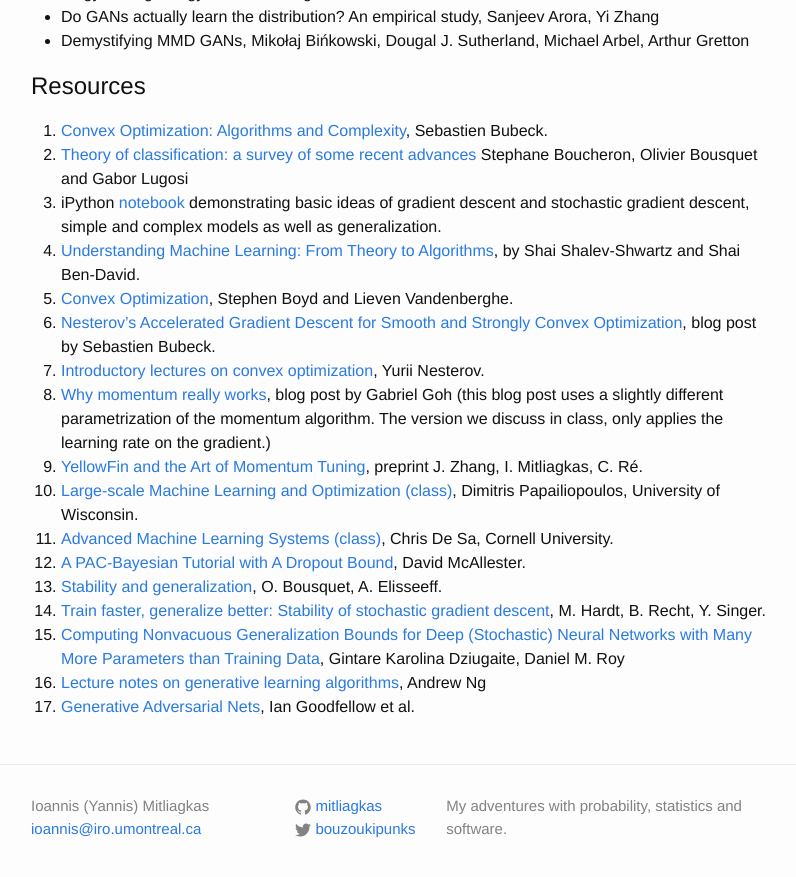
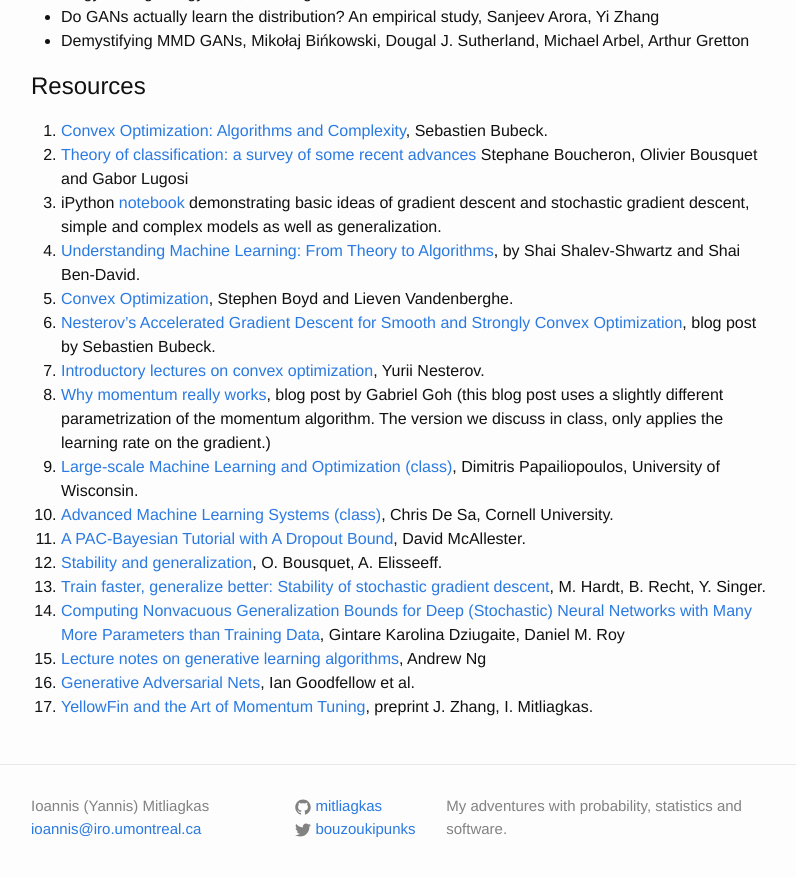
Before and after one commit to mitliagkas/mitliagkas.github.io, a Jekyll site: the page built from dl-theory-class.md, in a window 1280 px wide and 900 px high, scrolled down 3700 px. Shown: the top 877 px of the window, without its empty margins (239-1035 px from the left). Built offline with Jekyll 4.4.1, drawn with Linux system fonts in a browser that asks for light colours; some of the changed lines change nothing that is shown.

Commit message:
Update papers

```diff
--- a/dl-theory-class.md
+++ b/dl-theory-class.md
@@ -207,7 +207,6 @@
 6. [Nesterov's Accelerated Gradient Descent for Smooth and Strongly Convex Optimization](https://blogs.princeton.edu/imabandit/2014/03/06/nesterovs-accelerated-gradient-descent-for-smooth-and-strongly-convex-optimization/), blog post by Sebastien Bubeck.
 7. [Introductory lectures on convex optimization](https://www.google.ca/url?sa=t&rct=j&q=&esrc=s&source=web&cd=1&ved=0ahUKEwjhs8Xc4-DYAhVRbK0KHYL4C1wQFgguMAA&url=http%3A%2F%2Fciteseerx.ist.psu.edu%2Fviewdoc%2Fdownload%3Fdoi%3D10.1.1.693.855%26rep%3Drep1%26type%3Dpdf&usg=AOvVaw3mGbk6W45sbV8b1rgS_DRV), Yurii Nesterov.
 8. [Why momentum really works](https://distill.pub/2017/momentum/), blog post by Gabriel Goh (this blog post uses a slightly different parametrization of the momentum algorithm. The version we discuss in class, only applies the learning rate on the gradient.)
-9. [YellowFin and the Art of Momentum Tuning](papers/yellowfin2017.pdf), preprint J. Zhang, I. Mitliagkas, C. Ré.
 10. [Large-scale Machine Learning and Optimization (class)](http://papail.io/901), Dimitris Papailiopoulos, University of Wisconsin.
 11. [Advanced Machine Learning Systems (class)](http://www.cs.cornell.edu/courses/cs6787/2017fa/), Chris De Sa, Cornell University.
 12. [A PAC-Bayesian Tutorial with A Dropout Bound](https://arxiv.org/abs/1307.2118), David McAllester.
@@ -216,3 +215,4 @@
 15. [Computing Nonvacuous Generalization Bounds for Deep (Stochastic) Neural Networks with Many More Parameters than Training Data](https://arxiv.org/abs/1703.11008), Gintare Karolina Dziugaite, Daniel M. Roy
 16. [Lecture notes on generative learning algorithms](http://cs229.stanford.edu/notes/cs229-notes2.pdf), Andrew Ng
 17. [Generative Adversarial Nets](https://papers.nips.cc/paper/5423-generative-adversarial-nets.pdf), Ian Goodfellow et al.
+9. [YellowFin and the Art of Momentum Tuning](https://arxiv.org/abs/1706.03471), preprint J. Zhang, I. Mitliagkas.
```
